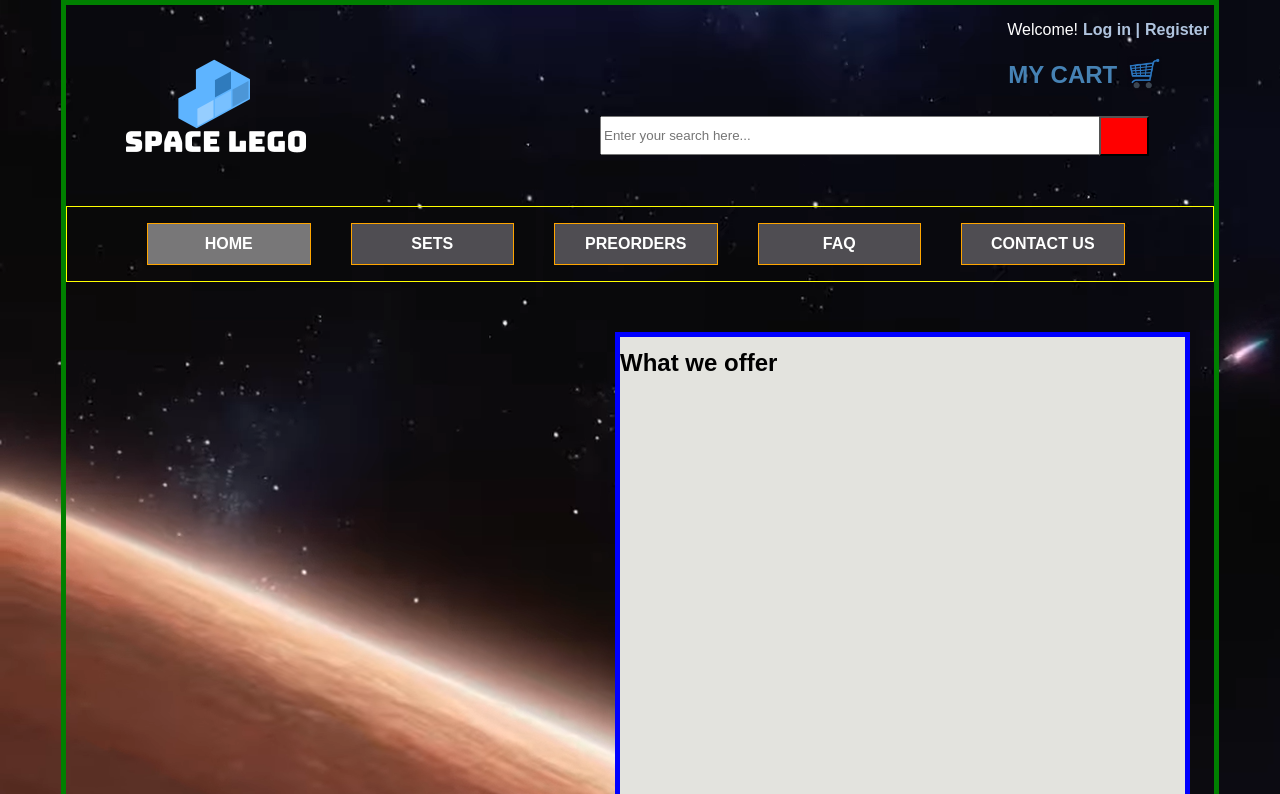
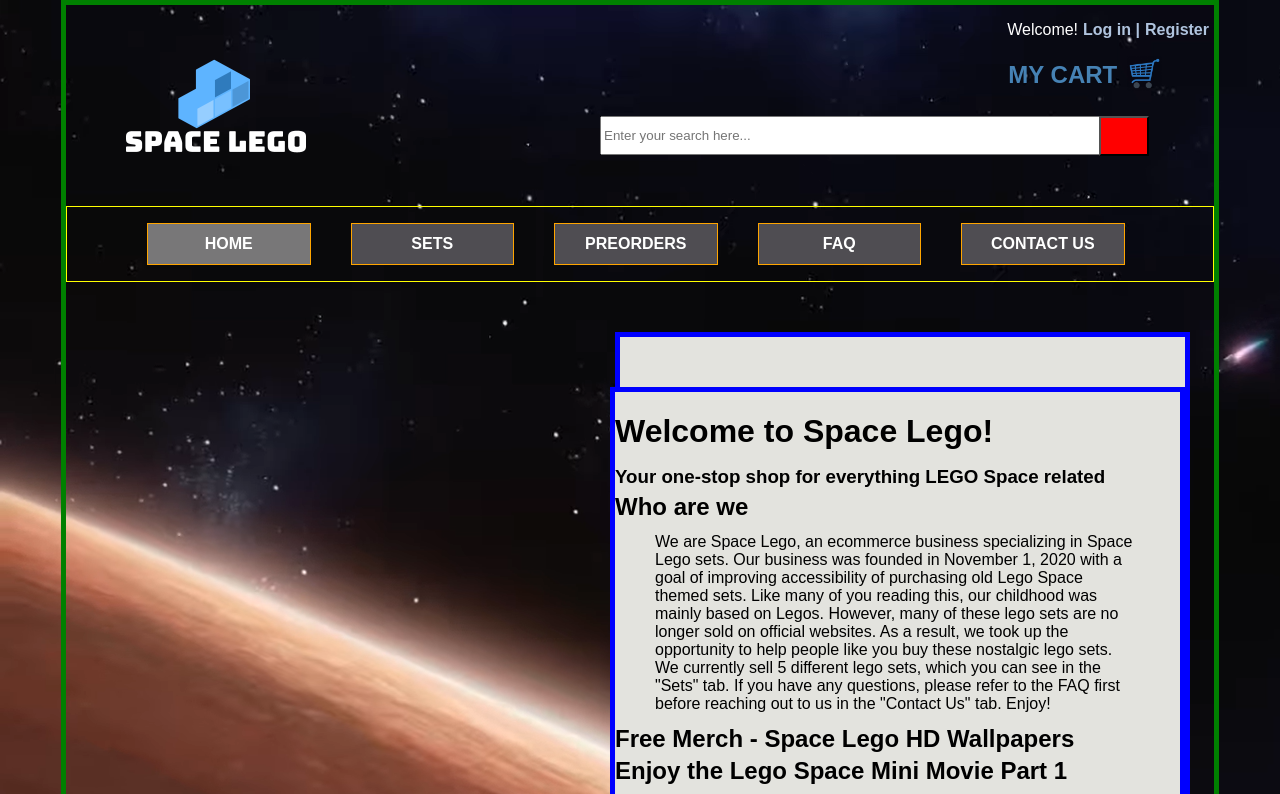
Before and after one commit to jsk56143/SpaceLego, a PHP site: page /index.php in a window 1280 px wide. Shown: the top 794 px of the page. Run offline with PHP 8.4, Linux system fonts and the light colour scheme.

Commit message:
Updated home page

```diff
--- a/php/index.php
+++ b/php/index.php
@@ -62,7 +62,26 @@
 		</main>
 -->
 		<main>
-			<h2>What we offer</h2>
+		<main>
+			<h1>Welcome to Space Lego!</h1>
+			<h3>Your one-stop shop for everything LEGO Space related</h3>
+			<h2>Who are we</h2>
+			<blockquote>We are Space Lego, an ecommerce business specializing in Space Lego sets. Our business
+			was founded in November 1, 2020 with a goal of improving accessibility of purchasing old
+			Lego Space themed sets. Like many of you reading this, our childhood was mainly based on
+			Legos. However, many of these lego sets are no longer sold on official websites. As a result,
+			we took up the opportunity to help people like you buy these nostalgic lego sets. We currently
+			sell 5 different lego sets, which you can see in the "Sets" tab. If you have any questions, please
+			refer to the FAQ first before reaching out to us in the "Contact Us" tab. Enjoy!</blockquote>
+
+			<h2>Free Merch - Space Lego HD Wallpapers</h2>
+
+			<h2>Enjoy the Lego Space Mini Movie Part 1</h2>
+			<iframe width="560" height="315" src="https://www.youtube.com/embed/Smgm5KPYN6Q" frameborder="0" allow="accelerometer; autoplay; clipboard-write; encrypted-media; gyroscope; picture-in-picture" allowfullscreen></iframe>
+			<h2>Enjoy the Lego Space Mini Movie Part 2</h2>
+			<iframe width="560" height="315" src="https://www.youtube.com/embed/vxlWH4sX0xs" frameborder="0" allow="accelerometer; autoplay; clipboard-write; encrypted-media; gyroscope; picture-in-picture" allowfullscreen></iframe>
+
+		</main>
 		</main>
 		<footer>
 			<p> &copy; 2020 Space Lego™ </p>
```
